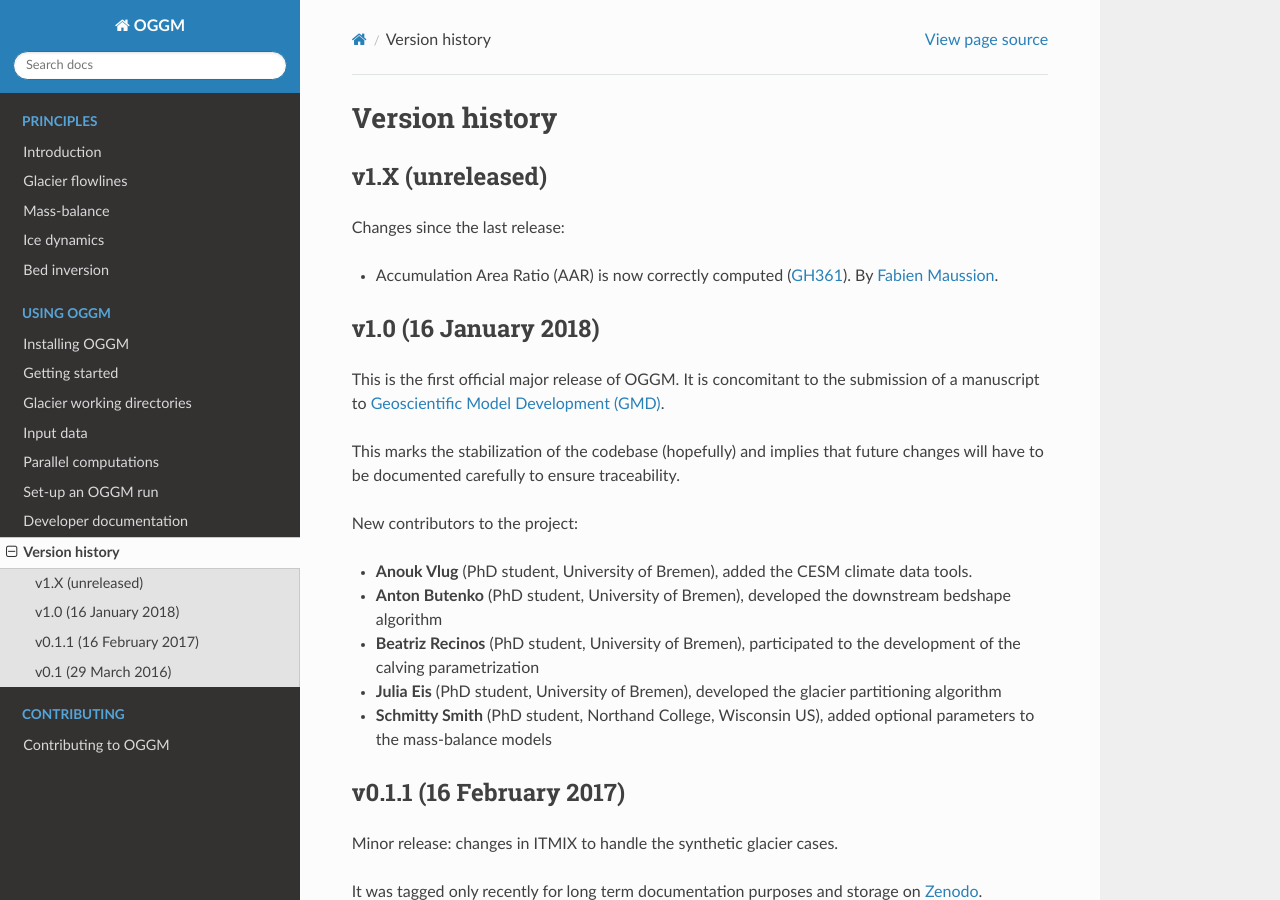
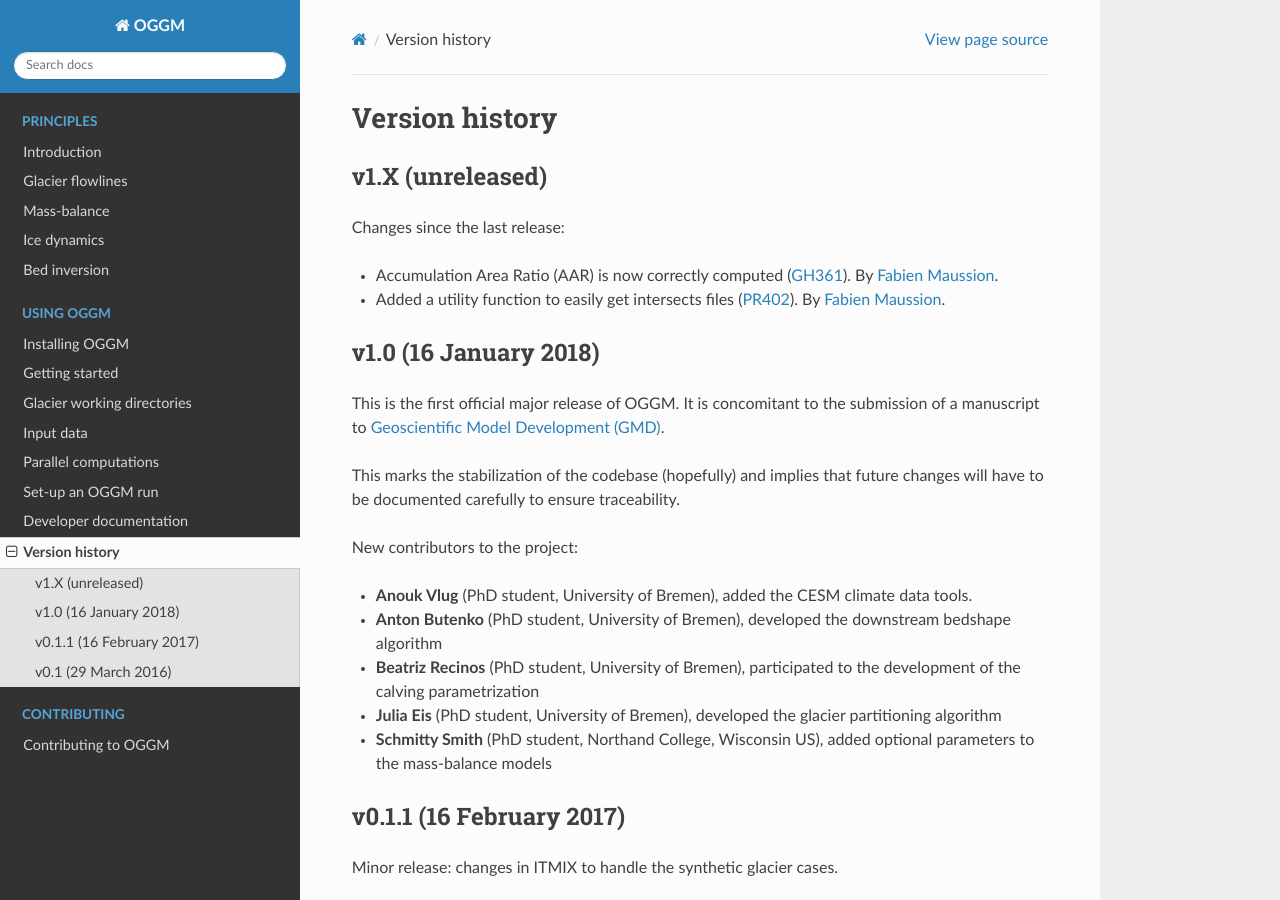
Before and after one commit to OGGM/oggm, a Sphinx documentation site: the page built from docs/whats-new.rst, in a window 1280 px wide and 900 px high. Built offline with Sphinx 7.4.7 and the Read the Docs theme 2.0.0, drawn with Linux system fonts in a browser that asks for light colours; the version number could not be read and is left out.

Commit message:
What's new

```diff
--- a/docs/whats-new.rst
+++ b/docs/whats-new.rst
@@ -10,6 +10,8 @@ v1.X (unreleased)
 Changes since the last release:
 
 - Accumulation Area Ratio (AAR) is now correctly computed (:issue:`361`).
+  By `Fabien Maussion <https://github.com/fmaussion>`_.
+- Added a utility function to easily get intersects files (:pull:`402`).
   By `Fabien Maussion <https://github.com/fmaussion>`_.
 
 .. _whats-new.1.0:
```
